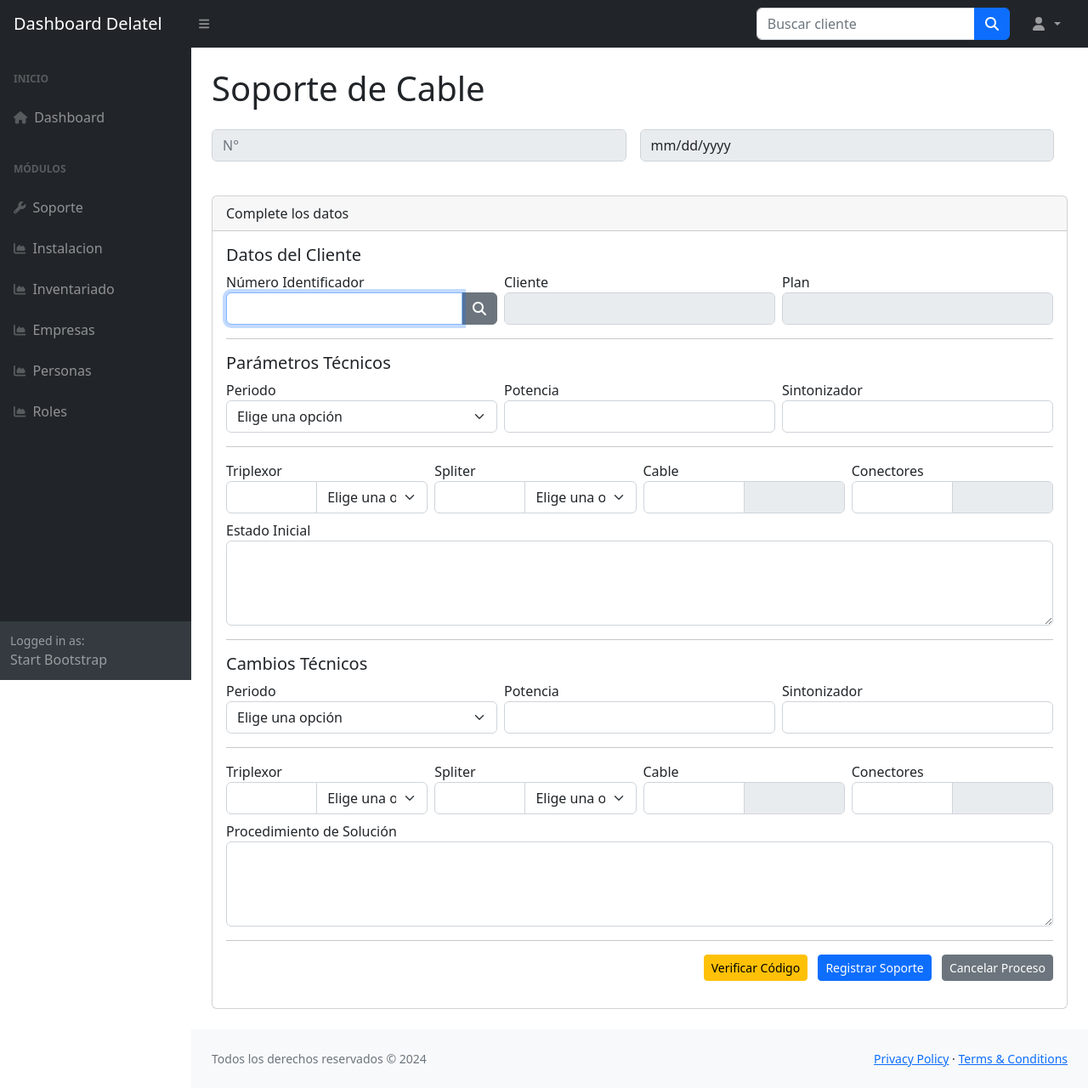
After one commit to Tarou7388/Delatel, a PHP site: page /DELATEL/views/FichaAveriaCable.php in a window 1280 px wide. The commit adds this page. Shown: the whole page at 85% size. Run offline with PHP 8.4, Linux system fonts and the light colour scheme; data that the repository does not hold is empty; some libraries are stand-ins or nearby versions.

Commit message:
Nuevas vistas de soporte y instalación de Cable

```diff
--- /dev/null
+++ b/views/FichaAveriaCable.php
@@ -0,0 +1,234 @@
+<?php require_once '../header.php'; ?>
+
+<div class="container-fluid px-4">
+    <h1 class="mt-4">Soporte de Cable</h1>
+
+    <div class="row g-3 mb-2">
+        <div class="row g-3 mb-2">
+            <div class="col md-6">
+                <input type="text" class="form-control" id="lblnumFicha" placeholder="N°" disabled>
+            </div>
+            <div class="col md-6">
+                <input type="date" class="form-control" id="lblfecha" placeholder="Fecha" disabled>
+            </div>
+        </div>
+    </div>
+
+    <br>
+
+    <div class="card mb-4">
+        <div class="card-header">
+            Complete los datos
+        </div>
+        <div class="card-body">
+            <form action="" id="form-registro-wisp" autocomplete="off">
+
+                <!-- Primera Fila -->
+                <h5>Datos del Cliente</h5>
+                <div class="row g-2 mb-2">
+
+                    <div class="col-md">
+                        <label for="lblnrodocumento">Número Identificador</label>
+                        <div class="input-group">
+                            <input type="tel" class="form-control" maxlength="12" minlength="12" pattern="[0-12]+" id="nrodocumento" autofocus required>
+                            <button class="input-group-text btn btn-secondary" type="button" id="buscar-nrodocumento"><i class="fa-solid fa-magnifying-glass"></i></button>
+                        </div>
+                    </div>
+
+                    <div class="col-md">
+                        <label for="lblcliente">Cliente</label>
+                        <input type="text" class="form-control" id="id_cliente" disabled>
+                    </div>
+
+                    <div class="col-md">
+                        <label for="lblplan">Plan</label>
+                        <input type="text" class="form-control" id="plan" disabled>
+                    </div>
+
+                </div> <!-- Fin de la primera fila -->
+
+                <hr>
+
+                <!-- Segunda fila -->
+                <h5>Parámetros Técnicos</h5>
+                <div class="row g-2 mb-2">
+
+                    <div class="col-md">
+                        <label for="lblperiodo">Periodo</label>
+                        <select class="form-select" id="periodo" aria-label="Selecciona una opción">
+                            <option selected disabled>Elige una opción</option>
+                            <option value="1">Mensual</option>
+                            <option value="2">Contado</option>
+                        </select>
+                    </div>
+
+                    <div class="col-md">
+                        <label for="lblpotencia">Potencia</label>
+                        <input type="text" class="form-control" id="potencia" required>
+                    </div>
+
+                    <div class="col-md">
+                        <label for="lblpotencia">Sintonizador</label>
+                        <input type="text" class="form-control" id="sintonizador">
+                    </div>
+
+                </div> <!-- Fin de Segunda Fila -->
+
+                <hr>
+
+                <!-- Tercera Fila -->
+                <div class="row g-2 mb-2">
+
+                    <div class="col-md">
+                        <label for="lbltriplexor">Triplexor</label>
+                        <div class="input-group">
+                            <input type="text" id="num_triplexor" class="form-control">
+                            <select class="form-select" id="triplexor" aria-label="Selecciona una opción">
+                                <option selected disabled>Elige una opción</option>
+                                <option value="1">No</option>
+                                <option value="2">Activo</option>
+                                <option value="3">Pasivo</option>
+                            </select>
+                        </div>
+                    </div>
+
+                    <div class="col-md">
+                        <label for="lblspliter">Spliter</label>
+                        <div class="input-group">
+                            <input type="text" id="num_pliter" class="form-control">
+                            <select class="form-select" id="spliter" aria-label="Selecciona una opción">
+                                <option selected disabled>Elige una opción</option>
+                                <option value="1">1x3</option>
+                                <option value="2">1x5</option>
+                                <option value="3">1x8</option>
+                            </select>
+                        </div>
+                    </div>
+
+                    <div class="col-md">
+                        <label for="lbltriplexor">Cable</label>
+                        <div class="input-group">
+                            <input type="text" class="form-control">
+                            <input type="text" class="form-control" id="cable" disabled>
+                        </div>
+                    </div>
+
+                    <div class="col-md">
+                        <label for="lbltriplexor">Conectores</label>
+                        <div class="input-group">
+                            <input type="number" class="form-control">
+                            <input type="text" class="form-control" id="conector" disabled>
+                        </div>
+                    </div> <!-- Fin de Tercera Fila -->
+
+                </div>
+
+                <!-- Cuarta Fila -->
+                <div>
+                    <div class="col-md">
+                        <label for="lblest_Inicial">Estado Inicial</label>
+                        <textarea type="text" class="form-control" id="est_Inicial" style="height: 100px" required></textarea>
+                    </div>
+                </div>
+
+                <hr>
+
+                <h5>Cambios Técnicos</h5>
+                <div class="row g-2 mb-2">
+
+                    <div class="col-md">
+                        <label for="lblperiodo">Periodo</label>
+                        <select class="form-select" id="periodo" aria-label="Selecciona una opción">
+                            <option selected disabled>Elige una opción</option>
+                            <option value="1">Mensual</option>
+                            <option value="2">Contado</option>
+                        </select>
+                    </div>
+
+                    <div class="col-md">
+                        <label for="lblpotencia">Potencia</label>
+                        <input type="text" class="form-control" id="potencia" required>
+                    </div>
+
+                    <div class="col-md">
+                        <label for="lblpotencia">Sintonizador</label>
+                        <input type="text" class="form-control" id="sintonizador">
+                    </div>
+
+                </div> <!-- Fin de Segunda Fila -->
+
+                <hr>
+
+                <!-- Tercera Fila -->
+                <div class="row g-2 mb-2">
+
+                    <div class="col-md">
+                        <label for="lbltriplexor">Triplexor</label>
+                        <div class="input-group">
+                            <input type="text" id="num_triplexor" class="form-control">
+                            <select class="form-select" id="triplexor" aria-label="Selecciona una opción">
+                                <option selected disabled>Elige una opción</option>
+                                <option value="1">No</option>
+                                <option value="2">Activo</option>
+                                <option value="3">Pasivo</option>
+                            </select>
+                        </div>
+                    </div>
+
+                    <div class="col-md">
+                        <label for="lblspliter">Spliter</label>
+                        <div class="input-group">
+                            <input type="text" id="num_pliter" class="form-control">
+                            <select class="form-select" id="spliter" aria-label="Selecciona una opción">
+                                <option selected disabled>Elige una opción</option>
+                                <option value="1">1x3</option>
+                                <option value="2">1x5</option>
+                                <option value="3">1x8</option>
+                            </select>
+                        </div>
+                    </div>
+
+                    <div class="col-md">
+                        <label for="lbltriplexor">Cable</label>
+                        <div class="input-group">
+                            <input type="text" class="form-control">
+                            <input type="text" class="form-control" id="cable" disabled>
+                        </div>
+                    </div>
+
+                    <div class="col-md">
+                        <label for="lbltriplexor">Conectores</label>
+                        <div class="input-group">
+                            <input type="number" class="form-control">
+                            <input type="text" class="form-control" id="conector" disabled>
+                        </div>
+                    </div> <!-- Fin de Tercera Fila -->
+
+                </div>
+
+                <!-- Cuarta Fila -->
+                <div>
+                    <div class="col-md">
+                        <label for="lblproc_Solucion">Procedimiento de Solución</label>
+                        <textarea type="text" class="form-control" id="proc_Solucion" style="height: 100px" required></textarea>
+                    </div>
+                </div>
+
+                <hr>
+
+                <!-- Botones -->
+                <div class="row">
+                    <div class="col-12 text-center text-md-end mb-3">
+                        <button type="button" id="btncodigo_Barra" class="btn btn-warning btn-sm me-2 mb-2 mb-md-0">Verificar Código</button>
+                        <button type="submit" id="btnregistrar_soporte" class="btn btn-primary btn-sm me-2 mb-2 mb-md-0">Registrar Soporte</button>
+                        <button type="reset" id="btncancelar" class="btn btn-secondary btn-sm mb-2 mb-md-0">Cancelar Proceso</button>
+                    </div>
+                </div>
+
+            </form>
+        </div>
+
+    </div>
+</div>
+
+<?php require_once "../footer.php"; ?>
```
Also changed, not shown: views/FichaTecnicaCable.php (added, +124 -0 lines), views/Ficha_GPON.php (+15 -9 lines), views/Ficha_WISP.php (+16 -10 lines).
